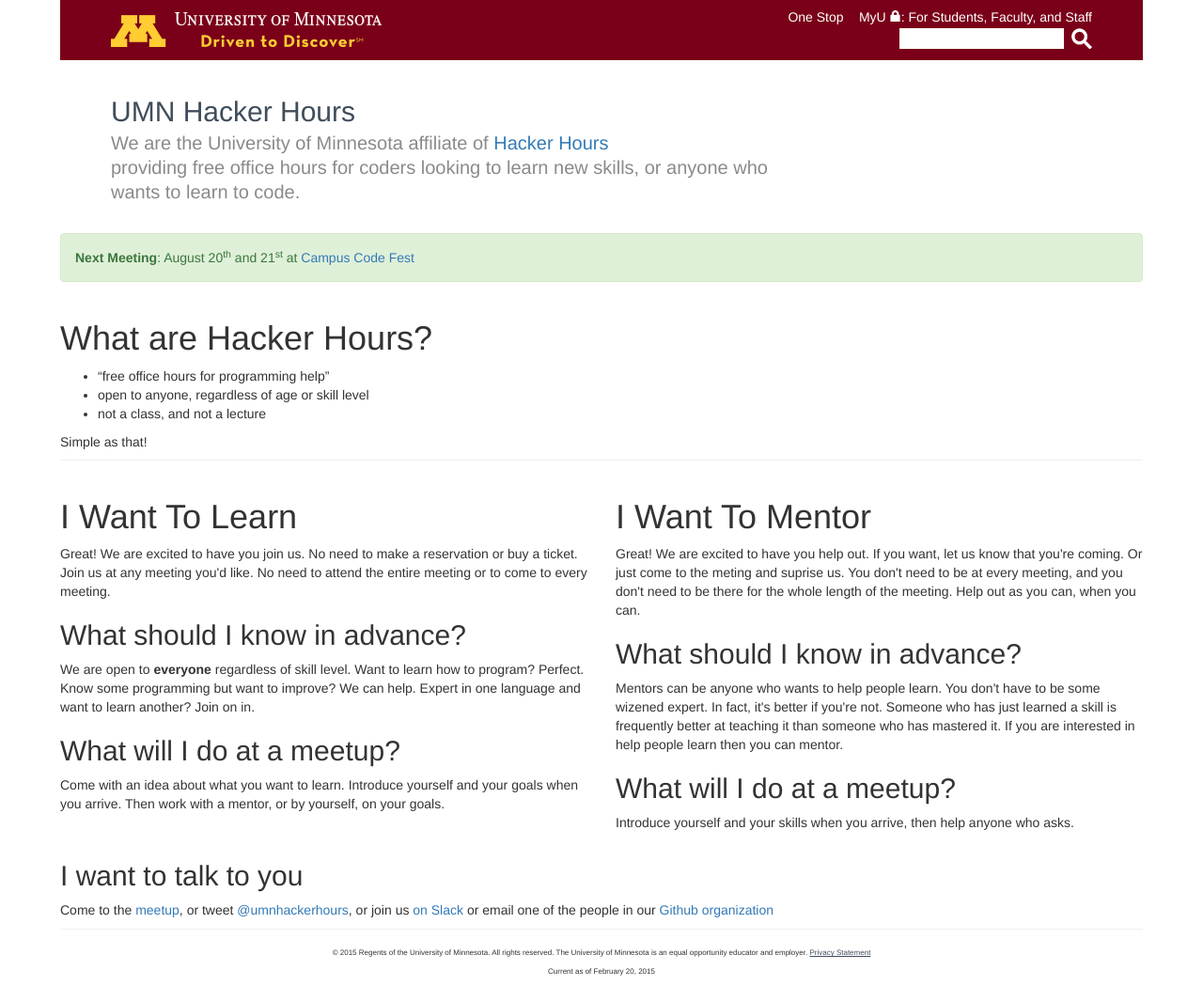
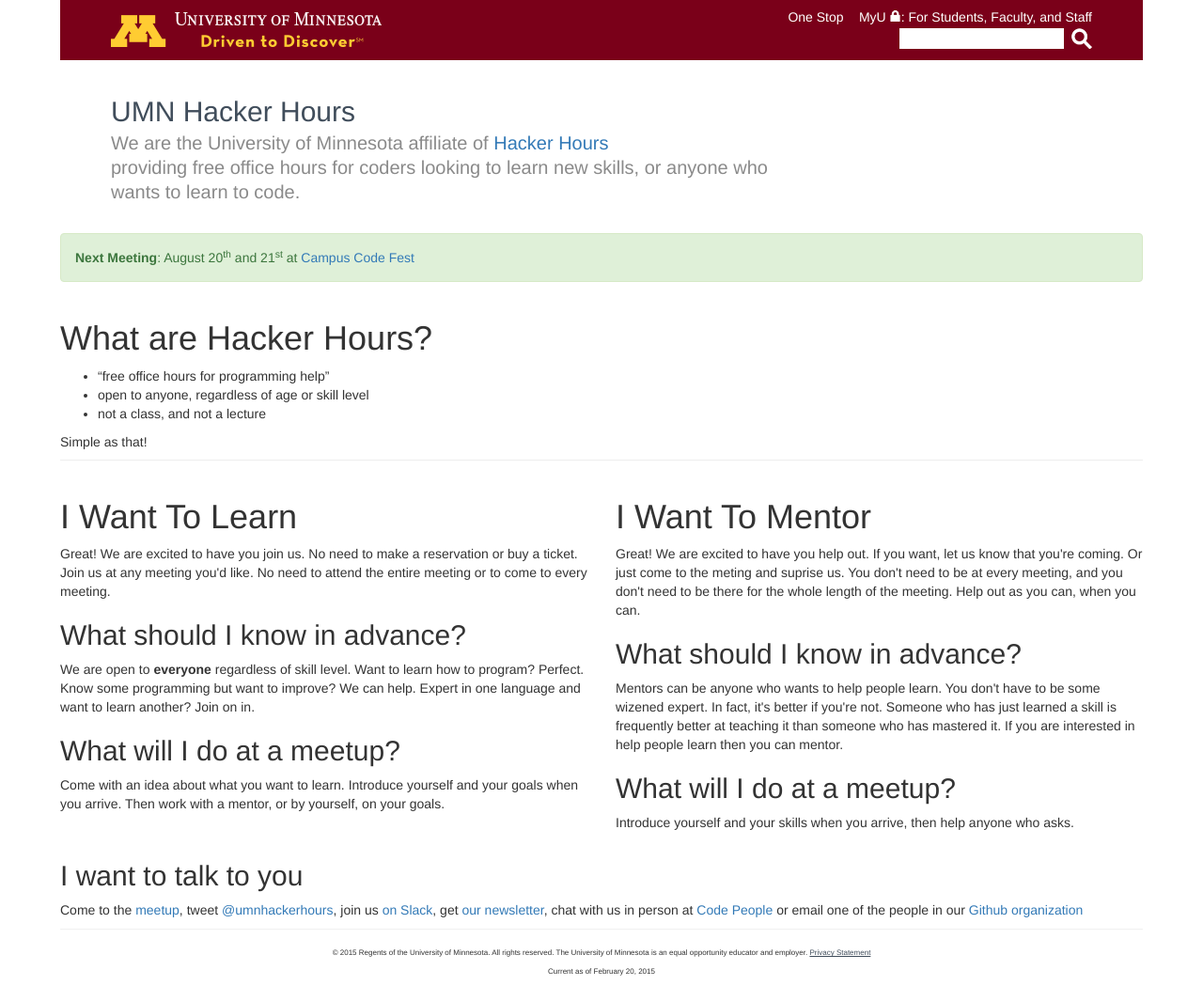
Before and after one commit to umnhackerhours/umnhackerhours.github.io, a Jekyll site: the page built from index.markdown, in a window 1280 px wide. Shown: the whole page at 94% size. Built offline with Jekyll 4.4.1, drawn with Linux system fonts in a browser that asks for light colours.

Commit message:
Adding contact methods

```diff
--- a/index.markdown
+++ b/index.markdown
@@ -36,4 +36,4 @@ subheader_text: We are the University of Minnesota affiliate of <a href="http://
 
 ## I want to talk to you
 
-Come to the [meetup](#next_meeting), or tweet [@umnhackerhours](https://twitter.com/umnhackerhours), or join us [on Slack](https://umnhackerhours.slack.com/) or email one of the people in our [Github organization](https://github.com/umnhackerhours)
+Come to the [meetup](#next_meeting), tweet [@umnhackerhours](https://twitter.com/umnhackerhours), join us [on Slack](https://umnhackerhours.slack.com/), get [our newsletter](http://tinyletter.com/umnhackerhours), chat with us in person at [Code People](http://code-people.umn.edu/) or email one of the people in our [Github organization](https://github.com/umnhackerhours)
```
